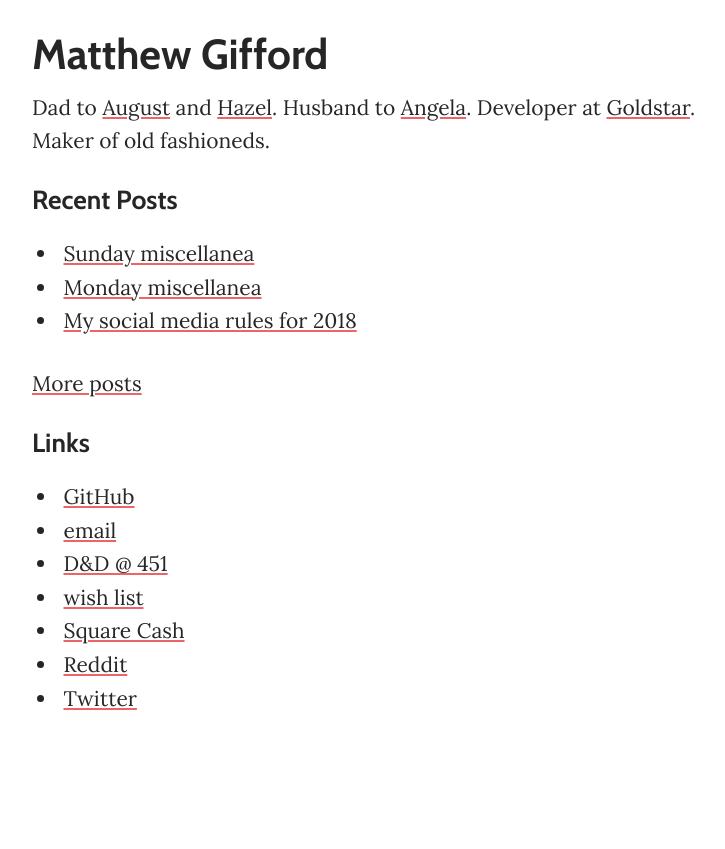
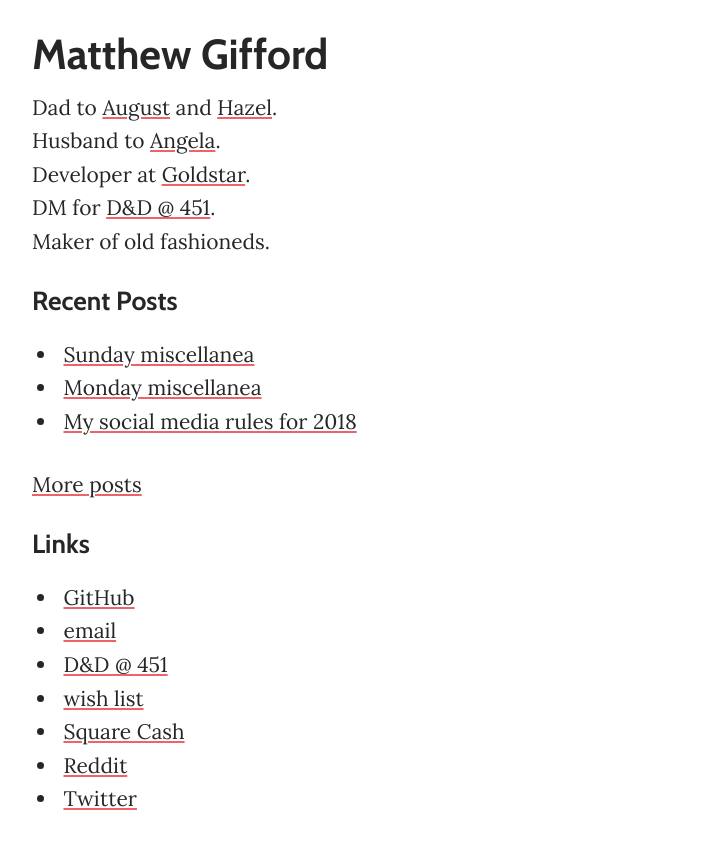
Before and after one commit to mattg/matthewgifford.com, a Jekyll site: the page built from index.md, in a window 1280 px wide. Shown: the top 849 px of the page, without its empty margins (258-983 px from the left). Built offline with Jekyll 4.4.1, drawn with Linux system fonts in a browser that asks for light colours.

Commit message:
Update index

```diff
--- a/index.md
+++ b/index.md
@@ -6,7 +6,11 @@ summary: "The personal site of Matthew Gifford."
 
 # Matthew Gifford
 
-Dad to [August](http://www.augustgifford.com/) and [Hazel](http://www.hazelgifford.com/). Husband to [Angela](https://twitter.com/_angelcakes_). Developer at [Goldstar](https://www.goldstar.com/). Maker of old fashioneds.
+Dad to [August](http://www.augustgifford.com/) and [Hazel](http://www.hazelgifford.com/).<br />
+Husband to [Angela](https://twitter.com/_angelcakes_).<br />
+Developer at [Goldstar](https://www.goldstar.com/).<br />
+DM for [D&D @ 451](/dnd).<br />
+Maker of old fashioneds.
 
 ## Recent Posts
 
```
